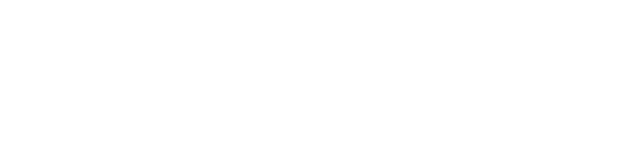
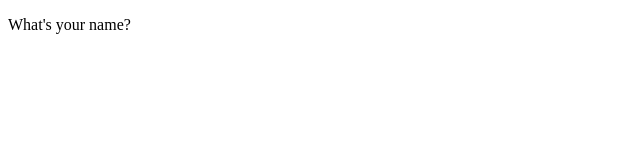
Before and after one commit to gretchen-karthauser/example-repository-1, a plain HTML site: page index.html in a window 1280 px wide. Shown: the whole page, without its empty margins (0-640 px from the left). Drawn offline with Linux system fonts and the light colour scheme.

Commit message:
Update index.html

```diff
--- a/index.html
+++ b/index.html
@@ -4,6 +4,6 @@
         <meta charset="UTF-8">
         <meta name="viewport" content="width=device-width, initial-scale=1">
         <title>Hello World!</title>
-        <title>What's your name?</title>
+        <p>What's your name?</p>
     <head></head>
 </html>
```
